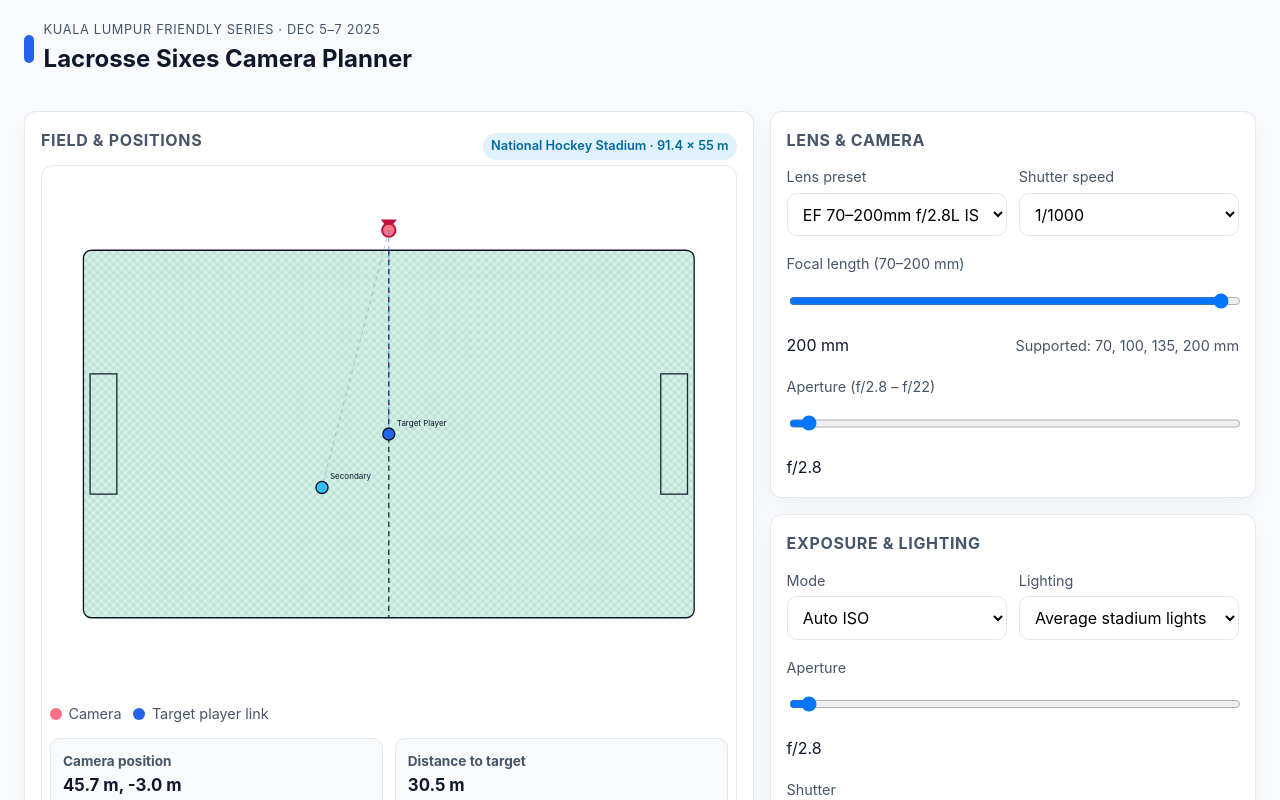
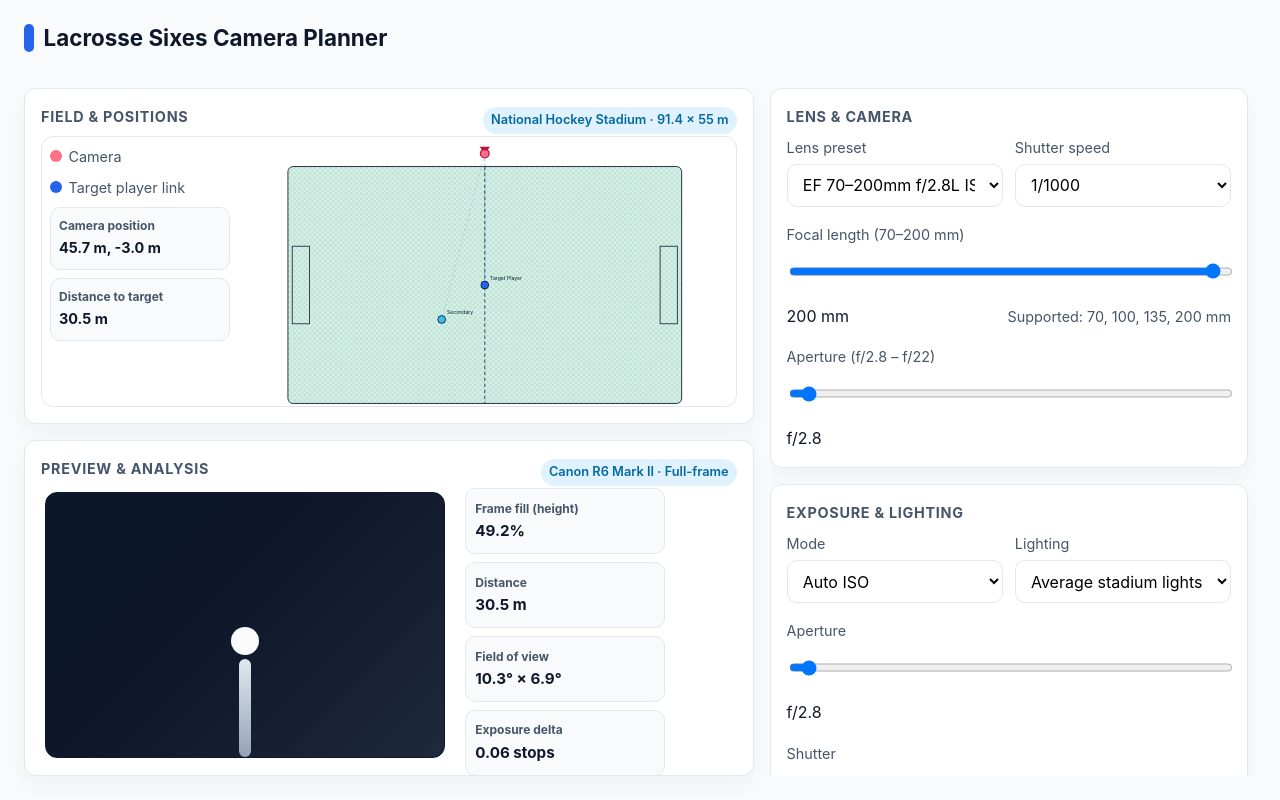
Before and after one commit to zaidmonis/camera-simulation, a React (Vite) app: page / in a window 1280 px wide. Shown: the top 800 px of the page. Built offline with nearby package versions, Linux system fonts and the light colour scheme.

Commit message:
fix layouts. make left pane static, right scrollable

```diff
--- a/src/App.tsx
+++ b/src/App.tsx
@@ -9,10 +9,7 @@ function Header() {
     <header style={{ padding: '1.25rem 1.5rem 0.5rem', display: 'flex', alignItems: 'center', gap: '0.6rem' }}>
       <div style={{ width: 10, height: 28, borderRadius: 12, background: '#2563eb' }} />
       <div>
-        <div style={{ textTransform: 'uppercase', fontSize: '0.8rem', letterSpacing: '0.05em', color: '#475569' }}>
-          Kuala Lumpur Friendly Series · Dec 5–7 2025
-        </div>
-        <h1 style={{ margin: 0, fontSize: '1.5rem' }}>Lacrosse Sixes Camera Planner</h1>
+        <h1 style={{ margin: 0, fontSize: '1.4rem' }}>Lacrosse Sixes Camera Planner</h1>
       </div>
     </header>
   );
@@ -65,14 +62,14 @@ export default function App() {
     <>
       <Header />
       <main className="app-shell">
-        <div>
+        <div className="left-column">
           <FieldView />
+          <PreviewFrame />
         </div>
-        <div style={{ display: 'flex', flexDirection: 'column', gap: '1rem' }}>
+        <div className="right-column">
           <LensControls />
           <ExposureControls />
           <Insights />
-          <PreviewFrame />
         </div>
       </main>
     </>
--- a/src/components/FieldView.tsx
+++ b/src/components/FieldView.tsx
@@ -46,12 +46,33 @@ export default function FieldView() {
   const playerDistance = distances.find((d) => d.id === selectedPlayerId)?.value ?? 0;
 
   return (
-    <div className="panel">
+    <div className="panel field-panel">
       <div className="flex-between">
         <h3 className="section-title">Field & Positions</h3>
         <span className="tag">National Hockey Stadium · 91.4 × 55 m</span>
       </div>
       <div className="field-wrapper">
+        <div className="field-body">
+          <div className="field-info">
+            <div className="legend legend-vertical">
+              <span>
+                <span className="dot" style={{ background: '#fb7185' }} /> Camera
+              </span>
+              <span>
+                <span className="dot" style={{ background: '#2563eb' }} /> Target player link
+              </span>
+            </div>
+            <div className="field-metrics">
+              <div className="metric">
+                <strong>Camera position</strong>
+                <span>{camera.x.toFixed(1)} m, {camera.y.toFixed(1)} m</span>
+              </div>
+              <div className="metric">
+                <strong>Distance to target</strong>
+                <span>{playerDistance.toFixed(1)} m</span>
+              </div>
+            </div>
+          </div>
           <svg
             ref={svgRef}
             className="field-svg"
@@ -155,25 +176,6 @@ export default function FieldView() {
               </g>
             ))}
           </svg>
-        <div className="legend">
-          <span>
-            <span className="dot" style={{ background: '#fb7185' }} /> Camera
-          </span>
-          <span>
-            <span className="dot" style={{ background: '#2563eb' }} /> Target player link
-          </span>
-        </div>
-        <div style={{ marginTop: '0.75rem' }}>
-          <div className="metric-grid">
-            <div className="metric">
-              <strong>Camera position</strong>
-              <span>{camera.x.toFixed(1)} m, {camera.y.toFixed(1)} m</span>
-            </div>
-            <div className="metric">
-              <strong>Distance to target</strong>
-              <span>{playerDistance.toFixed(1)} m</span>
-            </div>
-          </div>
         </div>
       </div>
     </div>
--- a/src/components/PreviewFrame.tsx
+++ b/src/components/PreviewFrame.tsx
@@ -15,32 +15,37 @@ export default function PreviewFrame() {
   const darkness = Math.max(0, Math.min(0.85, -diffStops * 0.15));
   const overGlow = Math.max(0, diffStops > 0 ? diffStops * 0.08 : 0);
 
-  const figureHeight = Math.min(240, 30 + fill * 1.6);
+  const figureFillPercent = Math.max(6, Math.min(fill, 100));
 
   return (
-    <div className="panel">
+    <div className="panel preview-panel">
       <div className="flex-between">
         <h3 className="section-title">Preview & Analysis</h3>
         <span className="tag">Canon R6 Mark II · Full-frame</span>
       </div>
+      <div className="preview-layout">
+        <div className="preview-frame-shell">
           <div className="preview-frame">
             <div
               className="preview-brightness"
-          style={{ background: `rgba(0,0,0,${darkness})`, boxShadow: overGlow ? `inset 0 0 40px rgba(255,255,255,${overGlow})` : undefined }}
+              style={{
+                background: `rgba(0,0,0,${darkness})`,
+                boxShadow: overGlow ? `inset 0 0 40px rgba(255,255,255,${overGlow})` : undefined
+              }}
             />
             <div
               className="preview-figure"
               style={{
-            height: figureHeight,
-            bottom: '12%',
-            gap: '6px'
+                height: `${figureFillPercent}%`,
+                bottom: 0
               }}
             >
-          <div className="head" style={{ transform: 'scale(1)', opacity: 0.9 }} />
-          <div className="body" style={{ height: `${figureHeight - 40}px` }} />
+              <div className="head" />
+              <div className="body" />
             </div>
           </div>
-      <div style={{ marginTop: '1rem' }} className="metric-grid">
+        </div>
+        <div className="preview-metrics">
           <div className="metric">
             <strong>Frame fill (height)</strong>
             <span>{fill.toFixed(1)}%</span>
@@ -61,5 +66,6 @@ export default function PreviewFrame() {
           </div>
         </div>
       </div>
+    </div>
   );
 }
--- a/src/index.css
+++ b/src/index.css
@@ -13,21 +13,82 @@
   box-sizing: border-box;
 }
 
+html,
+body,
+#root {
+  height: 100%;
+}
+
 body {
   margin: 0;
+  min-height: 100vh;
+  overflow: hidden;
+  background-color: #f8fafc;
+  color: #0f172a;
+}
+
+#root {
+  display: flex;
+  flex-direction: column;
   min-height: 100vh;
 }
 
 .app-shell {
+  flex: 1;
   display: grid;
   grid-template-columns: 1.8fr 1.2fr;
   gap: 1rem;
   padding: 1.5rem;
+  overflow: hidden;
+  min-height: 0;
+}
+
+.left-column {
+  display: grid;
+  grid-template-rows: minmax(0, 1fr) minmax(0, 1fr);
+  gap: 1rem;
+  height: 100%;
+  min-height: 0;
+}
+
+.left-column .panel {
+  min-height: 0;
+}
+
+.right-column {
+  display: flex;
+  flex-direction: column;
+  gap: 1rem;
+  overflow-y: auto;
+  padding-right: 0.5rem;
+}
+
+.right-column > * {
+  flex-shrink: 0;
 }
 
 @media (max-width: 1100px) {
+  body {
+    overflow: auto;
+  }
+
+  #root {
+    min-height: auto;
+  }
+
   .app-shell {
     grid-template-columns: 1fr;
+    overflow: visible;
+    height: auto;
+  }
+
+  .left-column {
+    grid-template-rows: auto auto;
+  }
+
+  .right-column {
+    overflow: visible;
+    padding-right: 0;
   }
 }
 
@@ -37,13 +98,14 @@ body {
   border-radius: 12px;
   padding: 1rem;
   box-shadow: 0 10px 25px rgba(15, 23, 42, 0.04);
+  min-height: 0;
 }
 
 .section-title {
-  margin: 0 0 0.75rem;
-  font-size: 1rem;
+  margin: 0 0 0.5rem;
+  font-size: 0.9rem;
   text-transform: uppercase;
-  letter-spacing: 0.04em;
+  letter-spacing: 0.05em;
   color: #475569;
 }
 
@@ -129,7 +191,11 @@ button.primary {
   border-radius: 12px;
   overflow: hidden;
   border: 1px solid #0f172a;
-  min-height: 280px;
+  min-height: 0;
+  width: min(100%, 460px);
+  max-width: 100%;
+  aspect-ratio: 3 / 2;
+  margin: 0 auto;
 }
 
 .preview-brightness {
@@ -143,12 +209,13 @@ button.primary {
 .preview-figure {
   position: absolute;
   left: 50%;
-  bottom: 10%;
+  bottom: 0;
   transform: translateX(-50%);
   display: flex;
   flex-direction: column;
   align-items: center;
   gap: 4px;
+  width: min(24%, 88px);
 }
 
 .preview-figure .head {
@@ -159,9 +226,18 @@ button.primary {
 }
 
 .preview-figure .body {
-  width: 10px;
+  width: 12px;
   background: linear-gradient(180deg, #e2e8f0, #94a3b8);
   border-radius: 6px;
+  flex: 1;
+  min-height: 28px;
+}
+
+.field-panel {
+  display: flex;
+  flex-direction: column;
+  height: 100%;
+  min-height: 0;
 }
 
 .field-wrapper {
@@ -169,18 +245,38 @@ button.primary {
   border: 1px solid var(--border);
   border-radius: 12px;
   padding: 0.5rem;
+  flex: 1;
+  display: flex;
+  flex-direction: column;
+  gap: 0.75rem;
+  min-height: 0;
+}
+
+.field-body {
+  display: flex;
+  gap: 0.75rem;
+  flex: 1;
+  min-height: 0;
+}
+
+.field-info {
+  display: flex;
+  flex-direction: column;
+  gap: 0.5rem;
+  min-width: 180px;
 }
 
 .field-svg {
   width: 100%;
-  height: 520px;
+  flex: 1;
+  min-height: 280px;
   display: block;
 }
 
 .legend {
   display: flex;
   gap: 0.75rem;
-  margin-top: 0.5rem;
+  margin-top: 0;
   flex-wrap: wrap;
 }
 
@@ -198,6 +294,31 @@ button.primary {
   border-radius: 50%;
 }
 
+.legend-vertical {
+  flex-direction: column;
+  align-items: flex-start;
+  min-width: 160px;
+  gap: 0.5rem;
+}
+
+.field-metrics {
+  display: flex;
+  flex-direction: column;
+  gap: 0.5rem;
+}
+
+.field-metrics .metric {
+  padding: 0.5rem;
+}
+
+.field-metrics .metric strong {
+  font-size: 0.75rem;
+}
+
+.field-metrics .metric span {
+  font-size: 0.9rem;
+}
+
 .ruler {
   position: absolute;
   top: 8px;
@@ -208,3 +329,80 @@ button.primary {
   font-size: 0.8rem;
   border: 1px solid var(--border);
 }
+
+.preview-panel {
+  display: flex;
+  flex-direction: column;
+  min-height: 0;
+}
+
+.preview-layout {
+  flex: 1;
+  display: grid;
+  grid-template-columns: minmax(0, 0.85fr) 200px;
+  gap: 1rem;
+  align-items: start;
+  min-height: 0;
+}
+
+.preview-frame-shell {
+  display: flex;
+  align-items: center;
+  justify-content: center;
+  padding: 0.25rem;
+  min-height: 0;
+  overflow: hidden;
+}
+
+.preview-metrics {
+  display: grid;
+  grid-template-columns: 1fr;
+  gap: 0.5rem;
+  grid-auto-rows: 1fr;
+}
+
+.preview-metrics .metric {
+  height: 100%;
+  padding: 0.6rem;
+}
+
+.preview-metrics .metric strong {
+  font-size: 0.75rem;
+}
+
+.preview-metrics .metric span {
+  font-size: 0.95rem;
+}
+
+@media (max-width: 1100px) {
+  .preview-layout {
+    grid-template-columns: 1fr;
+  }
+
+  .preview-metrics {
+    grid-template-columns: repeat(auto-fit, minmax(160px, 1fr));
+    grid-auto-rows: auto;
+  }
+
+  .field-body {
+    flex-direction: column;
+  }
+
+  .legend-vertical {
+    flex-direction: row;
+  }
+
+  .field-info {
+    flex-direction: row;
+    justify-content: space-between;
+  }
+
+  .field-metrics {
+    flex-direction: row;
+    flex-wrap: wrap;
+  }
+
+  .field-metrics .metric {
+    flex: 1 1 180px;
+  }
+}
```
Also changed, not shown: 1 other file (tests, documents, lock files or other folders). Lines whose indentation alone changed are shown as unchanged.
